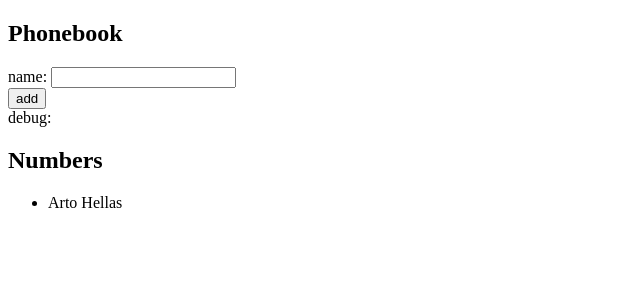
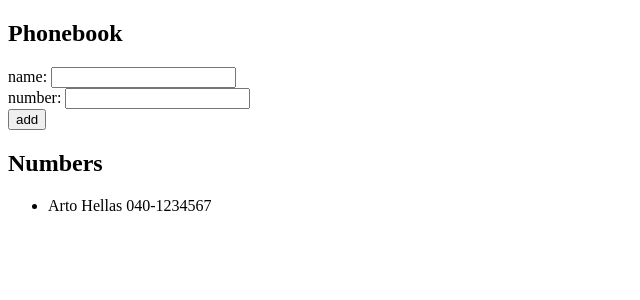
Before and after one commit to minhle27/Full-Stack-Open-2022, a React (Create React App) app in the folder Part 2/phonebook/: page / in a window 1280 px wide. Shown: the top 300 px of the page, without its empty margins (0-640 px from the left). Built offline with nearby package versions, Linux system fonts and the light colour scheme.

Commit message:
submit 2.8

```diff
--- a/Part 2/phonebook/src/App.js
+++ b/Part 2/phonebook/src/App.js
@@ -2,12 +2,20 @@ import { useState } from 'react'
 
 const App = () => {
   const [persons, setPersons] = useState([
-    { name: 'Arto Hellas' }
+    {
+      name: 'Arto Hellas',
+      number: '040-1234567'
+    }
   ])
   const [newName, setNewName] = useState('')
+  const [newNum, setNum] = useState('')
 
-  const handleChange = (event) => {
+  const handleChangeName = (event) => {
     setNewName(event.target.value)
+  }
+
+  const handleChangeNum = (event) => {
+    setNum(event.target.value)
   }
 
   const nameArr = persons.map(person => person.name)
@@ -17,9 +25,10 @@ const App = () => {
       alert(`${newName} is already added to the phonebook`)
     }
     else{
-      const newDude = {name: newName}
+      const newDude = {name: newName, number: newNum}
       setPersons(persons.concat(newDude))
       setNewName('')
+      setNum('')
     }
   }
 
@@ -28,16 +37,18 @@ const App = () => {
       <h2>Phonebook</h2>
       <form onSubmit={addNew}>
         <div>
-          name: <input value={newName} onChange={handleChange} />
+          name: <input value={newName} onChange={handleChangeName} />
+        </div>
+        <div>
+          number: <input value={newNum} onChange={handleChangeNum} />
         </div>
         <div>
           <button type="submit">add</button>
         </div>
       </form>
-      <div>debug: {newName}</div>
       <h2>Numbers</h2>
       <ul>
-        {persons.map(person => <li key={person.name}>{person.name}</li>)}
+        {persons.map(person => <li key={person.name}>{person.name} {person.number}</li>)}
       </ul>
     </div>
   )
```
